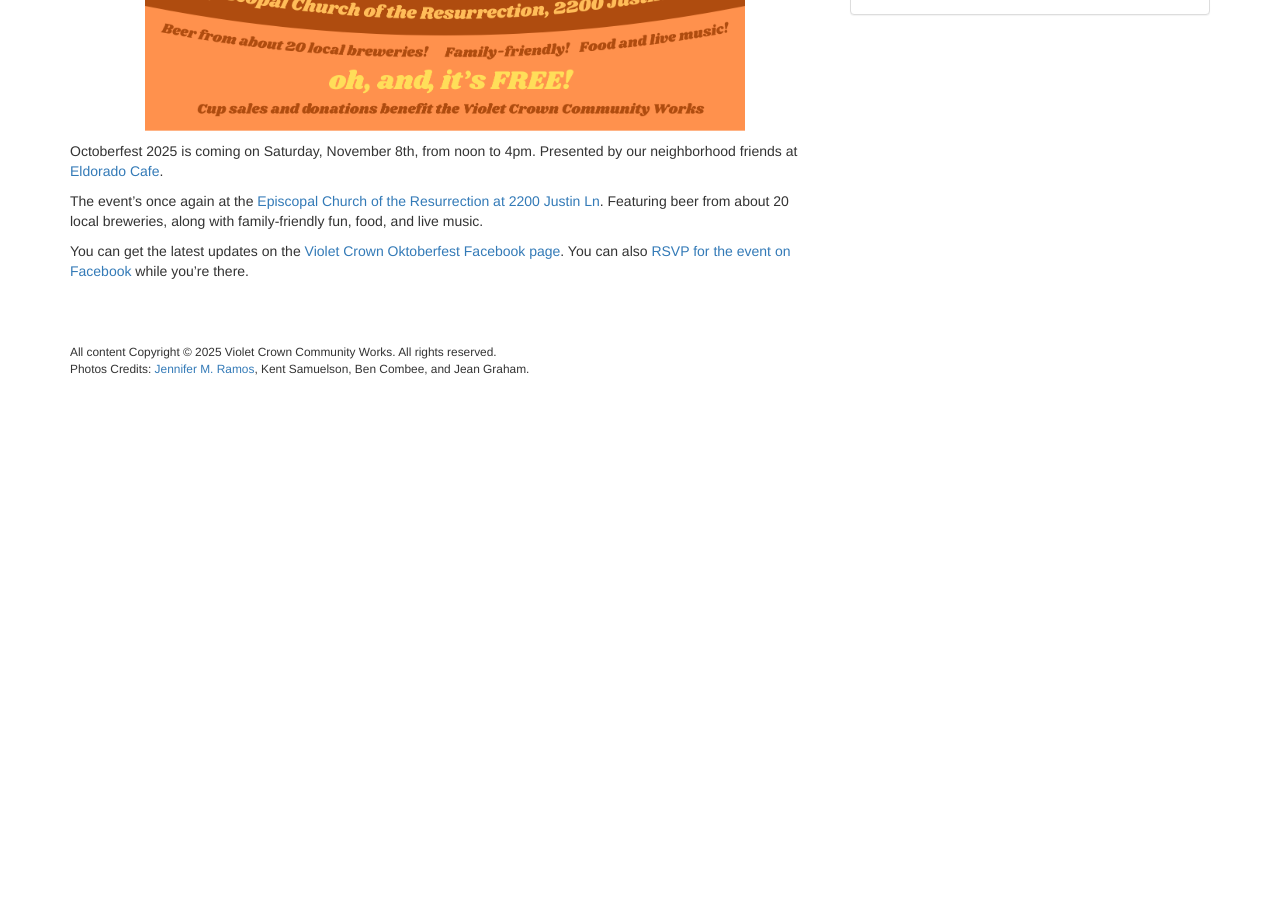
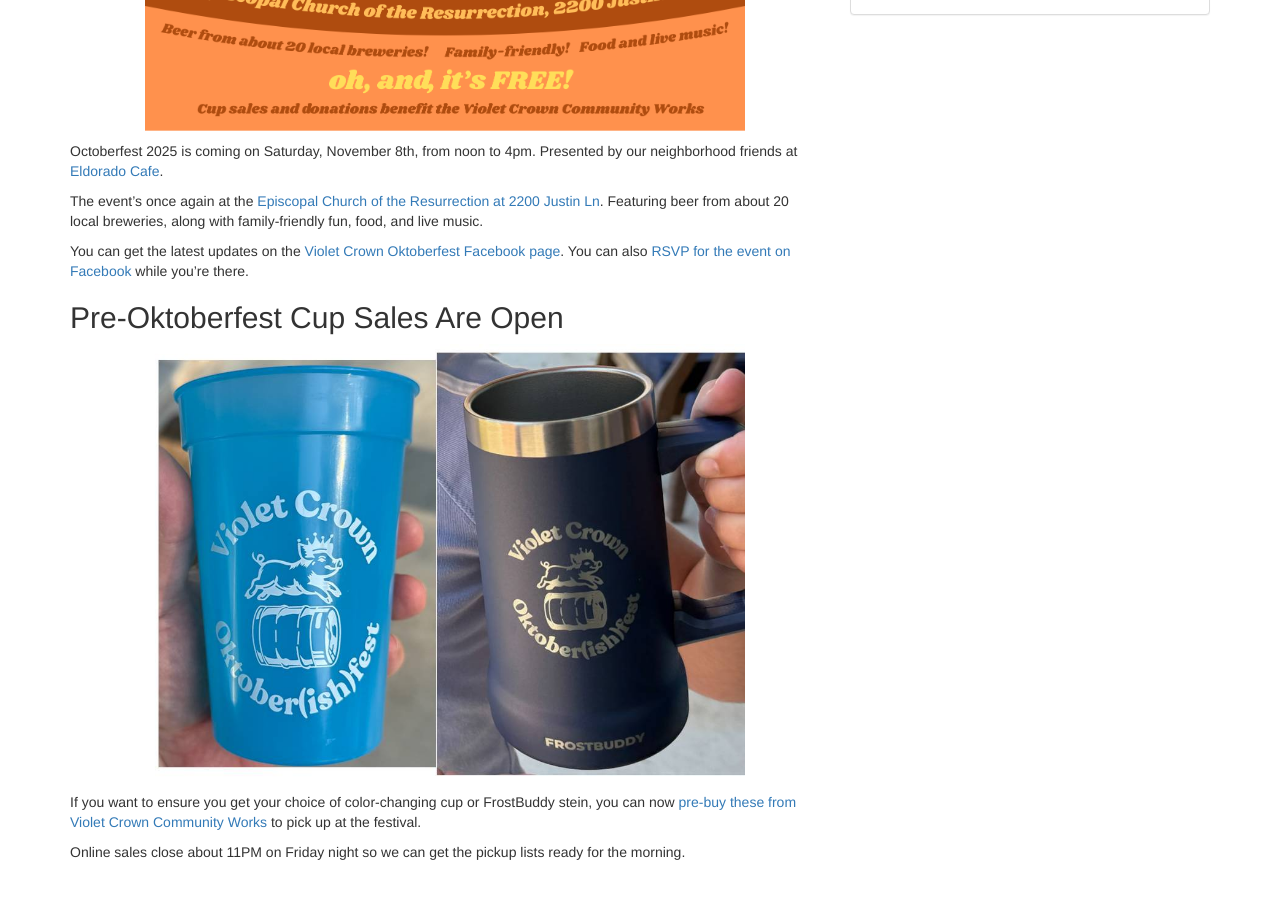
Before and after one commit to vccw/vccw.github.io, a Jekyll site: the page built from index.md, in a window 1280 px wide and 900 px high, scrolled down 718 px. Built offline with Jekyll 4.4.1, drawn with Linux system fonts in a browser that asks for light colours; before the commit the page ends 1109 px from its top, so only the background shows below that.

Commit message:
Add cup pre-order link

```diff
--- a/index.md
+++ b/index.md
@@ -19,3 +19,15 @@
 Facebook page</a>.  You can also <a
 href="https://www.facebook.com/events/772487588722949/">RSVP for the event on
 Facebook</a> while you're there.
+
+## Pre-Oktoberfest Cup Sales Are Open
+
+<img src="img/oktoberfest2025_cups.jpg" class="img-responsive center-block" style="max-width: 80%">
+
+If you want to ensure you get your choice of color-changing cup
+or FrostBuddy stein, you can now
+<a href="https://square.link/u/bfTwfHS6">pre-buy these from
+Violet Crown Community Works</a> to pick up at the festival.
+
+Online sales close about 11PM on Friday night so we can get
+the pickup lists ready for the morning.
```
Also changed, not shown: img/oktoberfest2025_cups.jpg (added).
